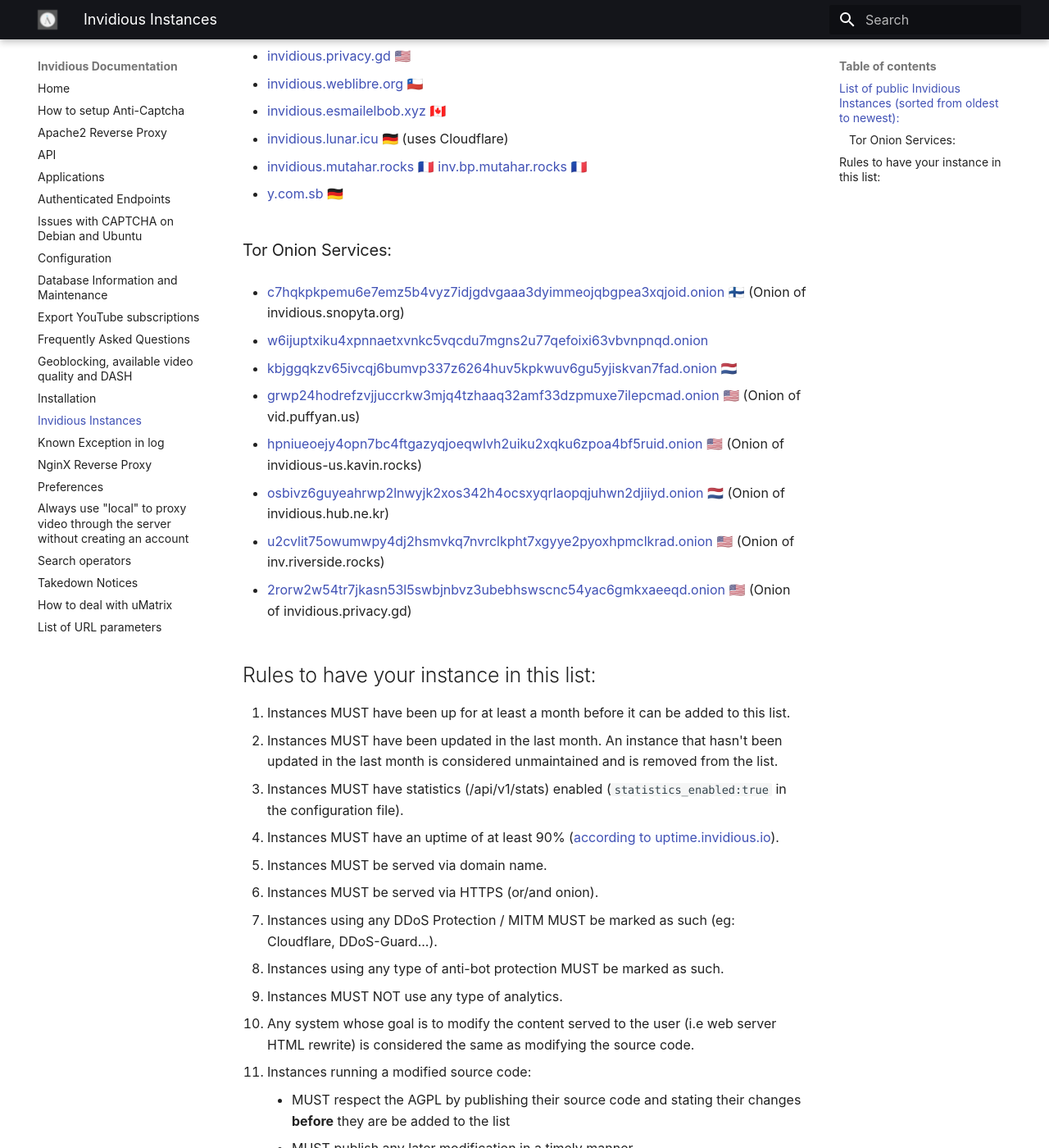
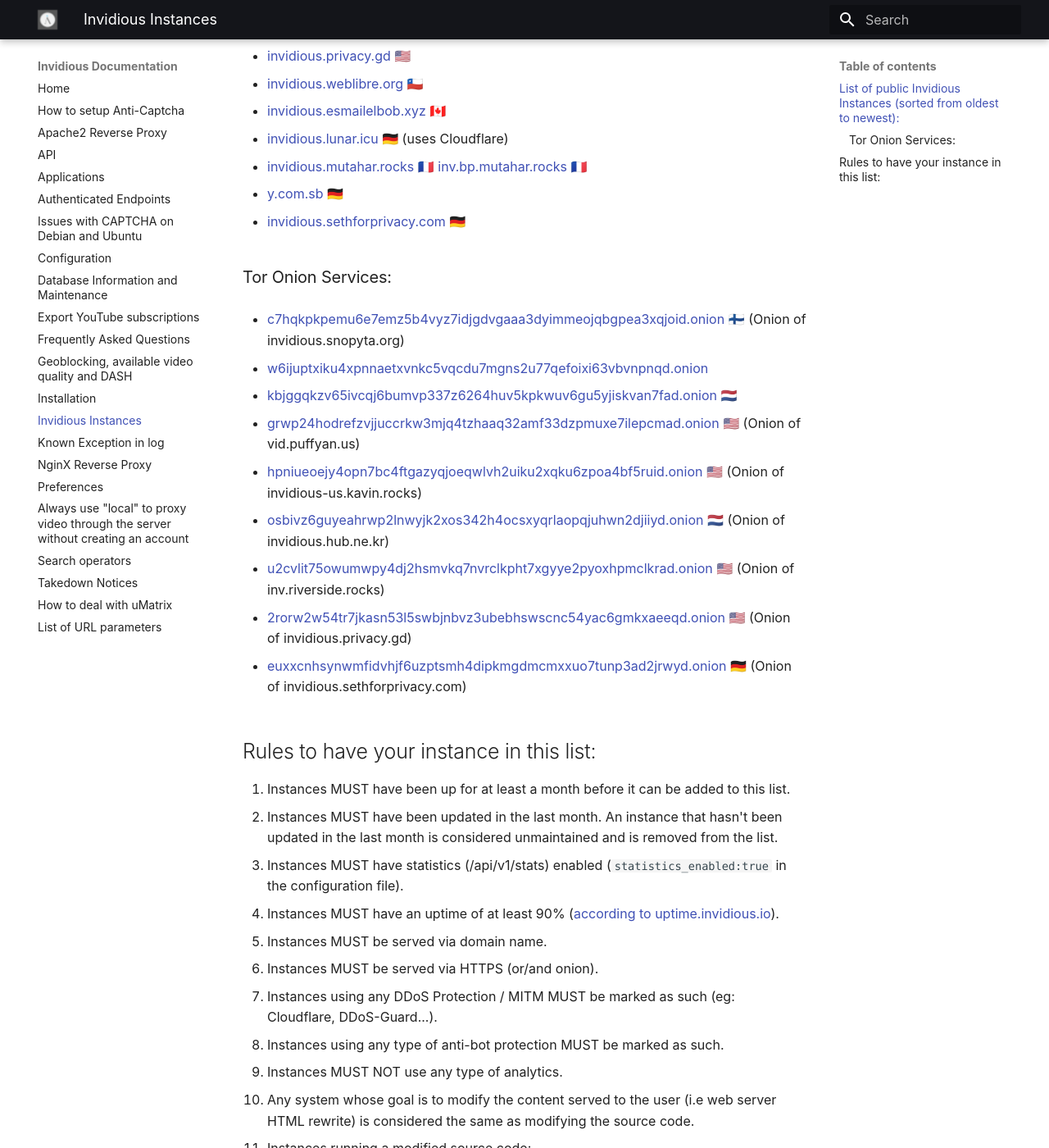
Before and after one commit to iv-org/documentation, an MkDocs documentation site: the page built from docs/instances.md, in a window 1280 px wide and 1400 px high, scrolled down 844 px. Shown: the whole window at 82% size. Built offline with MkDocs 1.6.1 and Material for MkDocs 9.7.7, drawn with Linux system fonts in a browser that asks for light colours.

Commit message:
Add invidious.sethforprivacy.com and its onion (Closes #218)

```diff
--- a/docs/instances.md
+++ b/docs/instances.md
@@ -42,6 +42,8 @@
 
 * [y.com.sb](https://y.com.sb) 🇩🇪
 
+* [invidious.sethforprivacy.com](https://invidious.sethforprivacy.com) 🇩🇪
+
 ### Tor Onion Services:
 * [c7hqkpkpemu6e7emz5b4vyz7idjgdvgaaa3dyimmeojqbgpea3xqjoid.onion](http://c7hqkpkpemu6e7emz5b4vyz7idjgdvgaaa3dyimmeojqbgpea3xqjoid.onion) 🇫🇮 (Onion of invidious.snopyta.org)
 
@@ -58,6 +60,8 @@
 *  [u2cvlit75owumwpy4dj2hsmvkq7nvrclkpht7xgyye2pyoxhpmclkrad.onion](http://u2cvlit75owumwpy4dj2hsmvkq7nvrclkpht7xgyye2pyoxhpmclkrad.onion) 🇺🇸 (Onion of inv.riverside.rocks)
 
 * [2rorw2w54tr7jkasn53l5swbjnbvz3ubebhswscnc54yac6gmkxaeeqd.onion](http://2rorw2w54tr7jkasn53l5swbjnbvz3ubebhswscnc54yac6gmkxaeeqd.onion) 🇺🇸 (Onion of invidious.privacy.gd)
+
+* [euxxcnhsynwmfidvhjf6uzptsmh4dipkmgdmcmxxuo7tunp3ad2jrwyd.onion](http://euxxcnhsynwmfidvhjf6uzptsmh4dipkmgdmcmxxuo7tunp3ad2jrwyd.onion/) 🇩🇪 (Onion of invidious.sethforprivacy.com)
 
 
 ## Rules to have your instance in this list:
```
